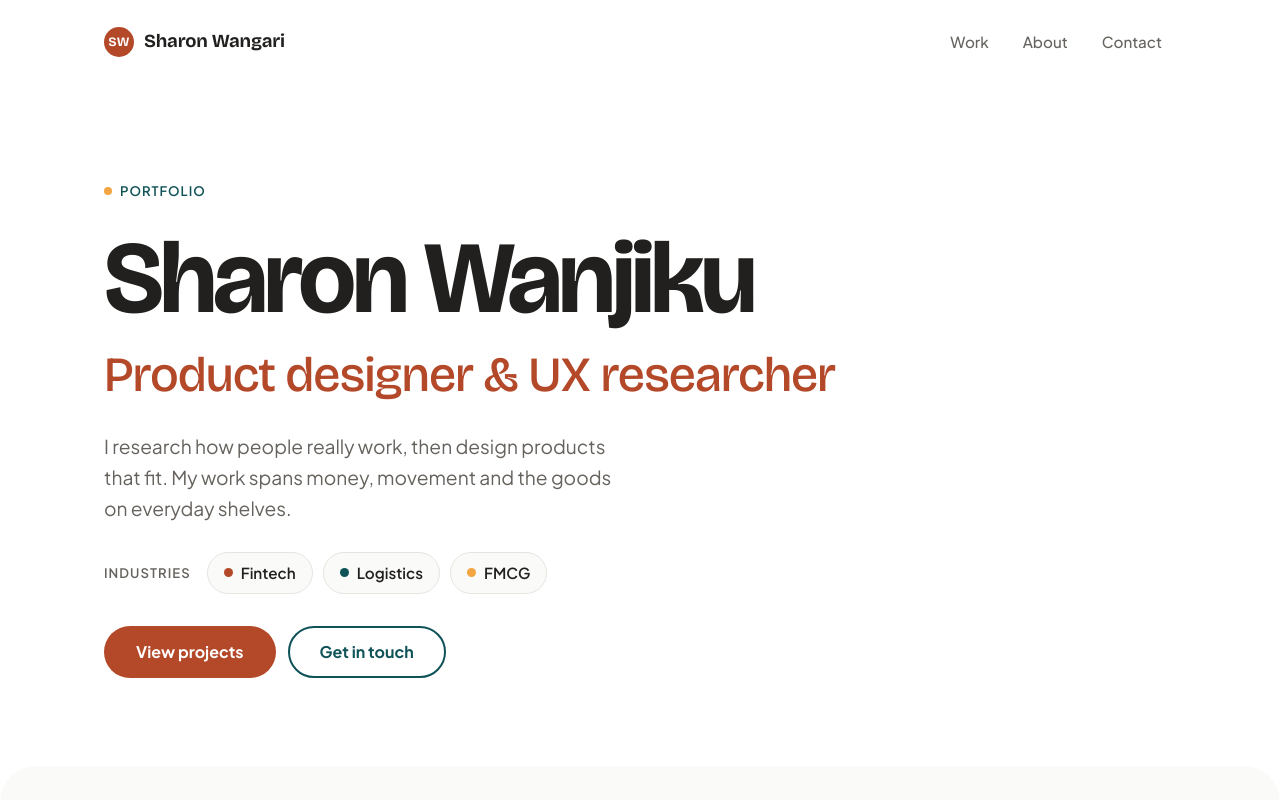
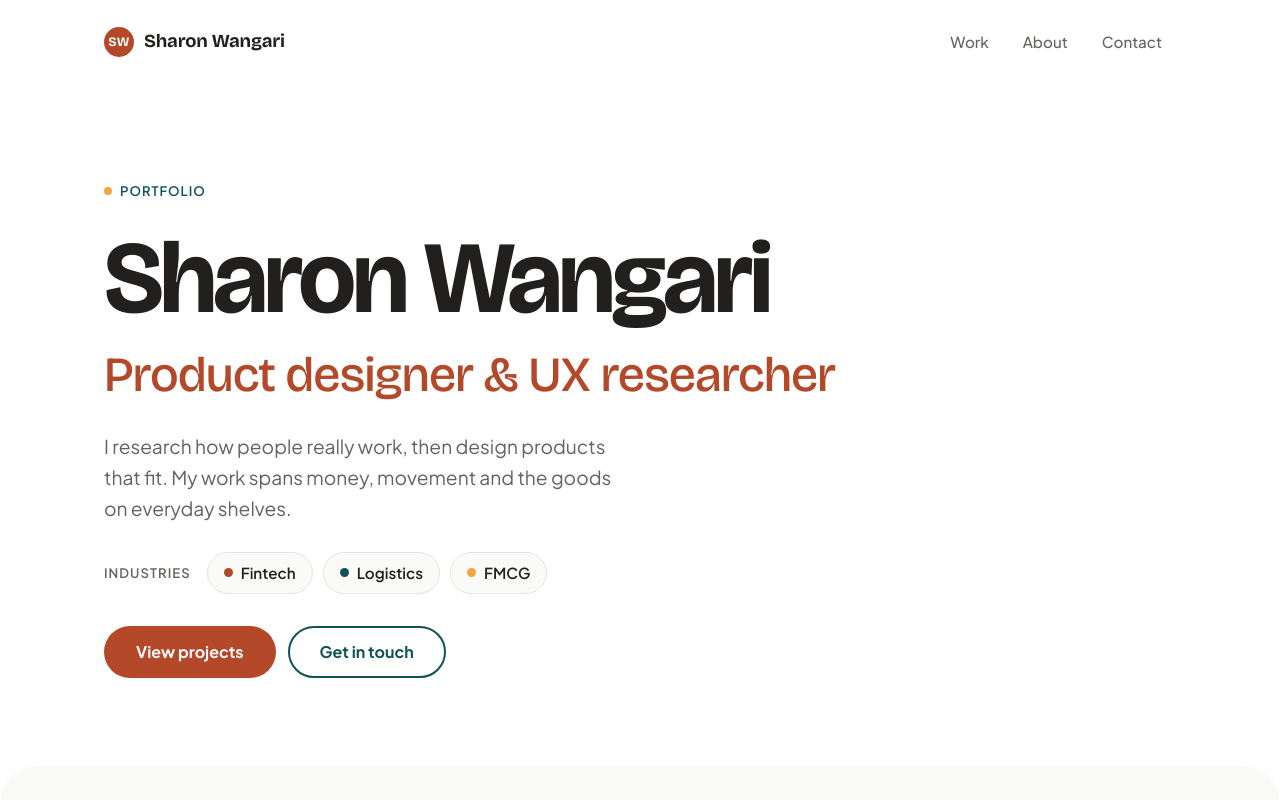
Before and after one commit to elijahmbaru/sharon_portfolio, a plain HTML site: page index.html in a window 1280 px wide. Shown: the top 800 px of the page. Drawn offline with nearby package versions, Linux system fonts and the light colour scheme.

Commit message:
Update portfolio website

```diff
--- a/index.html
+++ b/index.html
@@ -236,7 +236,7 @@ footer .wrap { border-top: 1px solid var(--line); padding-block: 28px 36px; disp
 <main id="top">
   <section class="wrap hero" id="about">
     <span class="eyebrow">Portfolio</span>
-    <h1>Sharon Wanjiku<span class="role">Product designer &amp; UX researcher</span></h1>
+    <h1>Sharon Wangari<span class="role">Product designer &amp; UX researcher</span></h1>
     <p class="lede">I research how people really work, then design products that fit. My work spans money, movement and the goods on everyday shelves.</p>
     <div class="industries" aria-label="Industries">
       <span class="label">Industries</span>
```
